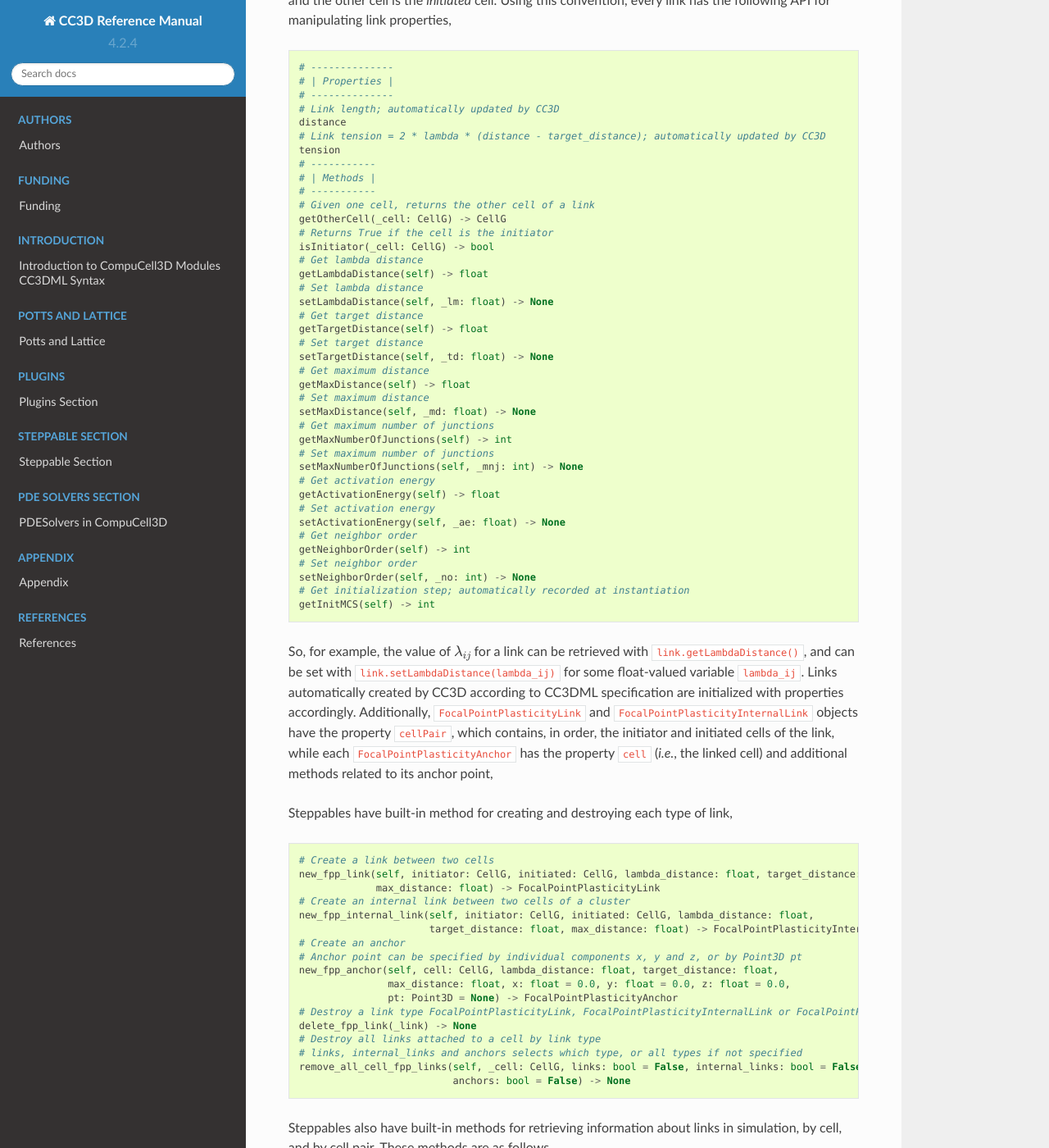
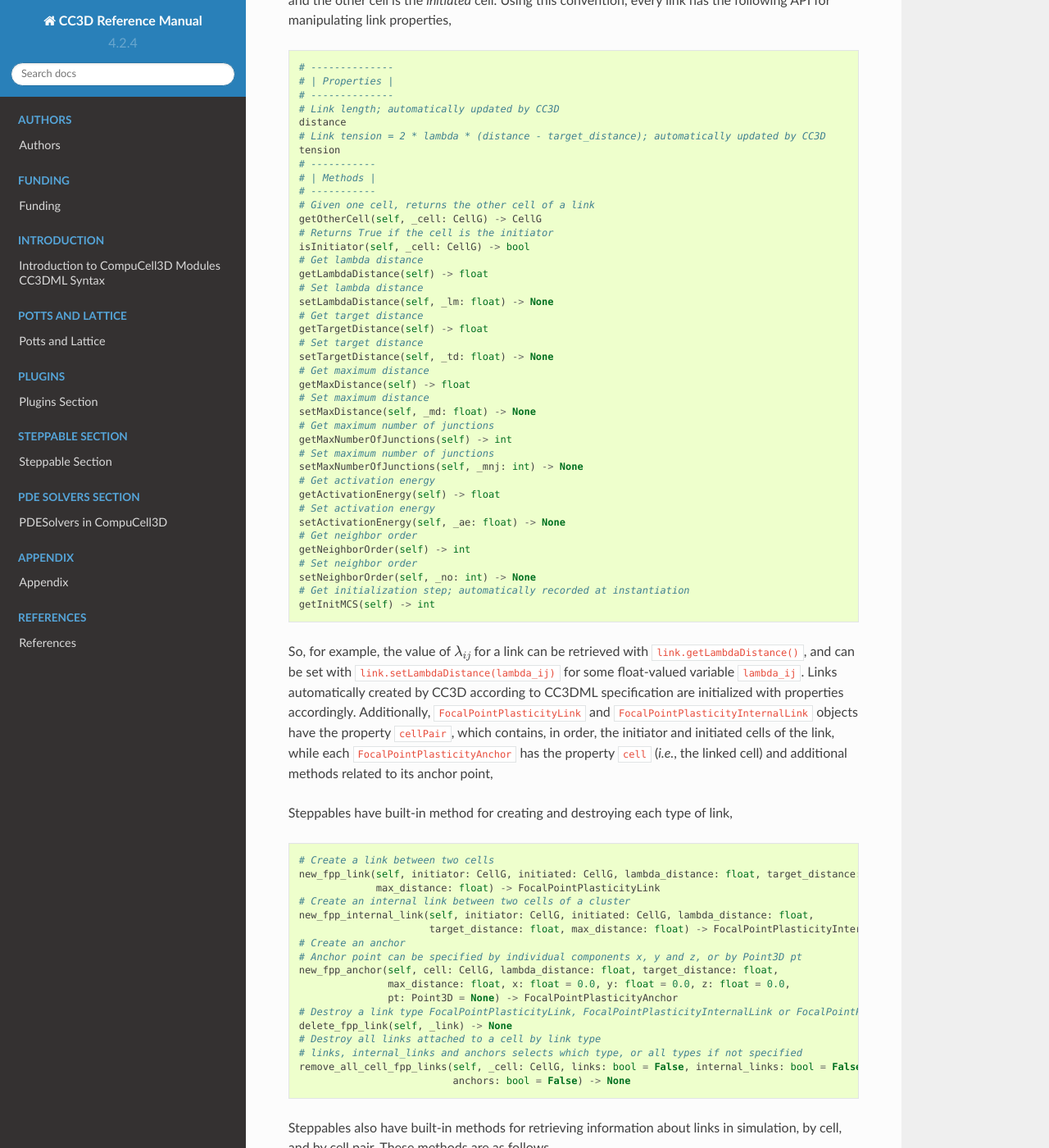
Before and after one commit to CompuCell3D/CompuCell3DReferenceManual, a Sphinx documentation site: the page built from docs/focal_point_plasticity.rst, in a window 1280 px wide and 1400 px high, scrolled down 5022 px. Shown: the whole window at 82% size. Built offline with Sphinx 7.4.7 and the Read the Docs theme 2.0.0, drawn with Linux system fonts in a browser that asks for light colours.

Commit message:
Update focal_point_plasticity.rst

```diff
--- a/docs/focal_point_plasticity.rst
+++ b/docs/focal_point_plasticity.rst
@@ -284,9 +284,9 @@ link properties,
    # | Methods |
    # -----------
    # Given one cell, returns the other cell of a link
-   getOtherCell(_cell: CellG) -> CellG
+   getOtherCell(self, _cell: CellG) -> CellG
    # Returns True if the cell is the initiator
-   isInitiator(_cell: CellG) -> bool
+   isInitiator(self, _cell: CellG) -> bool
    # Get lambda distance
    getLambdaDistance(self) -> float
    # Set lambda distance
@@ -348,7 +348,7 @@ Steppables have built-in method for creating and destroying each type of link,
                   max_distance: float, x: float = 0.0, y: float = 0.0, z: float = 0.0,
                   pt: Point3D = None) -> FocalPointPlasticityAnchor
    # Destroy a link type FocalPointPlasticityLink, FocalPointPlasticityInternalLink or FocalPointPlasticityAnchor
-   delete_fpp_link(_link) -> None
+   delete_fpp_link(self, _link) -> None
    # Destroy all links attached to a cell by link type
    # links, internal_links and anchors selects which type, or all types if not specified
    remove_all_cell_fpp_links(self, _cell: CellG, links: bool = False, internal_links: bool = False,
```
